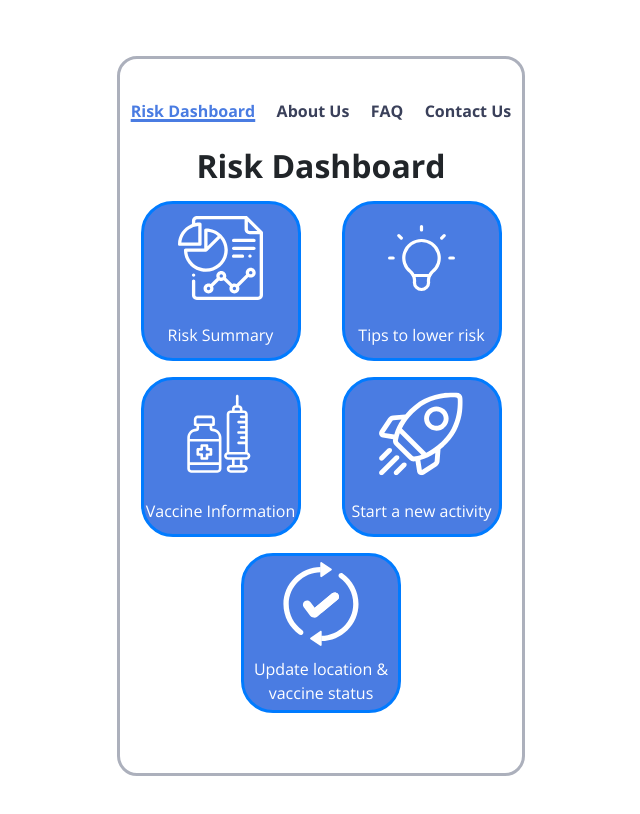
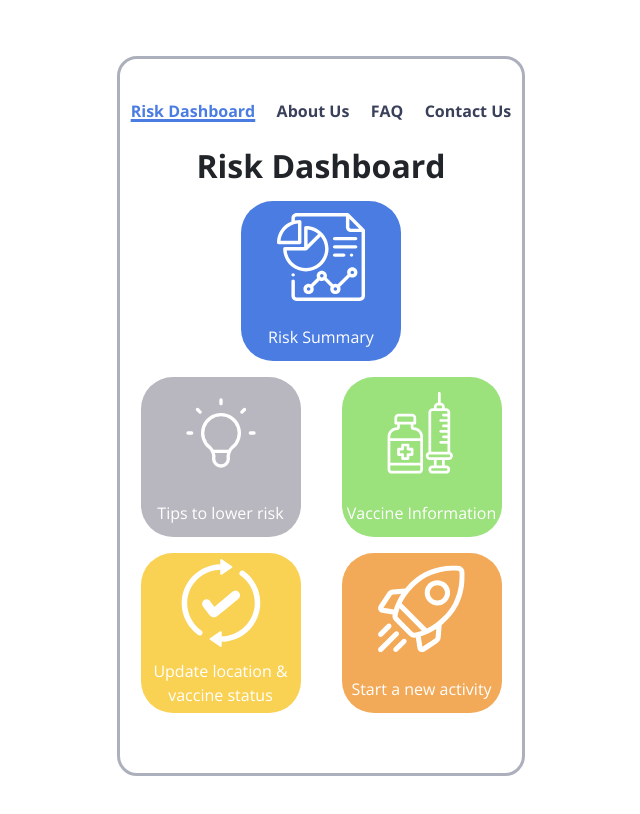
Before and after one commit to RaynyT/COVID-19-Risk-Assessment-Tool, a React (Create React App) app in the folder covrt/: page /dashboard in a window 1280 px wide. Shown: the top 814 px of the page, without its empty margins (319-959 px from the left). Built offline with nearby package versions, Linux system fonts and the light colour scheme.

Commit message:
Center top button

```diff
--- a/covrt/src/components/Dashboard.css
+++ b/covrt/src/components/Dashboard.css
@@ -7,15 +7,13 @@
 }
 
 .img-link {
-    background-color: #4A7CE2;
-    border-style: solid;
-    border-width: medium;
     border-radius: 20%;
 
     box-sizing: border-box;
     width: 10rem;
     height: 10rem;
 }
+
 
 .img-link-content {
     font-family: 'Open Sans', sans-serif;
@@ -48,6 +46,25 @@
     margin-top: 1rem;
 }
 
+.blue-link {
+    background-color: #4A7CE2;
+}
+
+.grey-link {
+    background-color: #B8B7BF
+}
+
+.green-link {
+    background-color: #9BE17C;
+}
+
+.orange-link {
+    background-color: #F2A958;
+}
+
+.yellow-link {
+    background-color: #F9D153;
+}
 
 @media (min-width: 768px) {
 
--- a/covrt/src/components/Dashboard.js
+++ b/covrt/src/components/Dashboard.js
@@ -21,29 +21,29 @@ export default function Dashboard() {
                 <h1 className="dashboard-title">Risk Dashboard</h1>
                 <div className="container">
                     <div className="row img-link-row">
-                        <div className="col-6 d-flex justify-content-center">
+                        <div className="col-12 d-flex justify-content-center">
                             <RouterImageLink link="/results" image={riskSummaryIcon} desc="Risk Summary"
-                            alt="Illustration of a piece of paper with graphs and charts" />
-                        </div>
-                        <div className="col-6 d-flex justify-content-center">
-                            <RouterImageLink link={{pathname: "/results", fromTipsButton: true}} image={tipsIcon} desc="Tips to lower risk"
-                            alt="Illustration of a lightbulb" />
+                            alt="Illustration of a piece of paper with graphs and charts" colorClass="blue-link" />
                         </div>
                     </div>
                     <div className="row img-link-row">
                         <div className="col-6 d-flex justify-content-center">
+                            <RouterImageLink link={{pathname: "/results", fromTipsButton: true}} image={tipsIcon} desc="Tips to lower risk"
+                            alt="Illustration of a lightbulb" colorClass="grey-link" />
+                        </div>
+                        <div className="col-6 d-flex justify-content-center">
                             <ExternalImageLink link="https://www.doh.wa.gov/Emergencies/COVID19/vaccine" image={vaccineIcon} desc="Vaccine Information"
-                            alt="Illustration of a medical vial and syringe" />
+                            alt="Illustration of a medical vial and syringe" colorClass="green-link" />
+                        </div>
+                    </div>
+                    <div className="row img-link-row">
+                        <div className="col-6 d-flex justify-content-center">
+                            <RouterImageLink link="/update" image={updateIcon} desc="Update location & vaccine status"
+                            alt="Illustration of a checkmark" colorClass= "yellow-link" />
                         </div>
                         <div className="col-6 d-flex justify-content-center">
                             <RouterImageLink link={{pathname: "/calculator", fromStartNewButton: true}} image={startNewIcon} desc="Start a new activity"
-                            alt="Illustration of a rocket ship" />
-                        </div>
-                    </div>
-                    <div className="row img-link-row">
-                        <div className="col-12 d-flex justify-content-center">
-                            <RouterImageLink link="/update" image={updateIcon} desc="Update location & vaccine status"
-                            alt="Illustration of a checkmark"/>
+                            alt="Illustration of a rocket ship" colorClass="orange-link" />
                         </div>
                     </div>
                 </div>
@@ -53,8 +53,11 @@ export default function Dashboard() {
 }
 
 function ImageLink(props) {
+
+    let linkClass = "img-link " + props.colorClass;
+
     return (
-        <div className="img-link">
+        <div className={linkClass}>
             <div className="img-link-content">
                 <div className="img-link-image-container">
                     <img className="img-link-img" src={props.image} alt={props.alt} />
```
